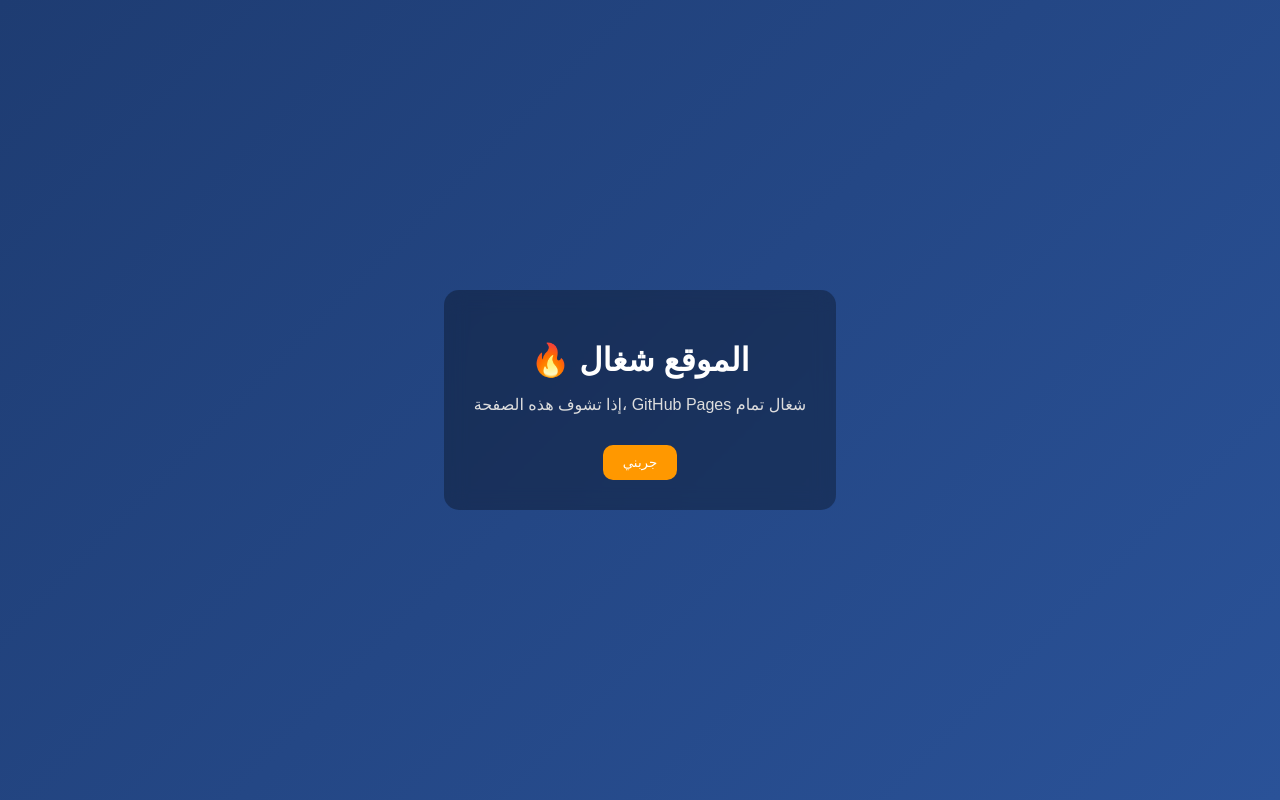
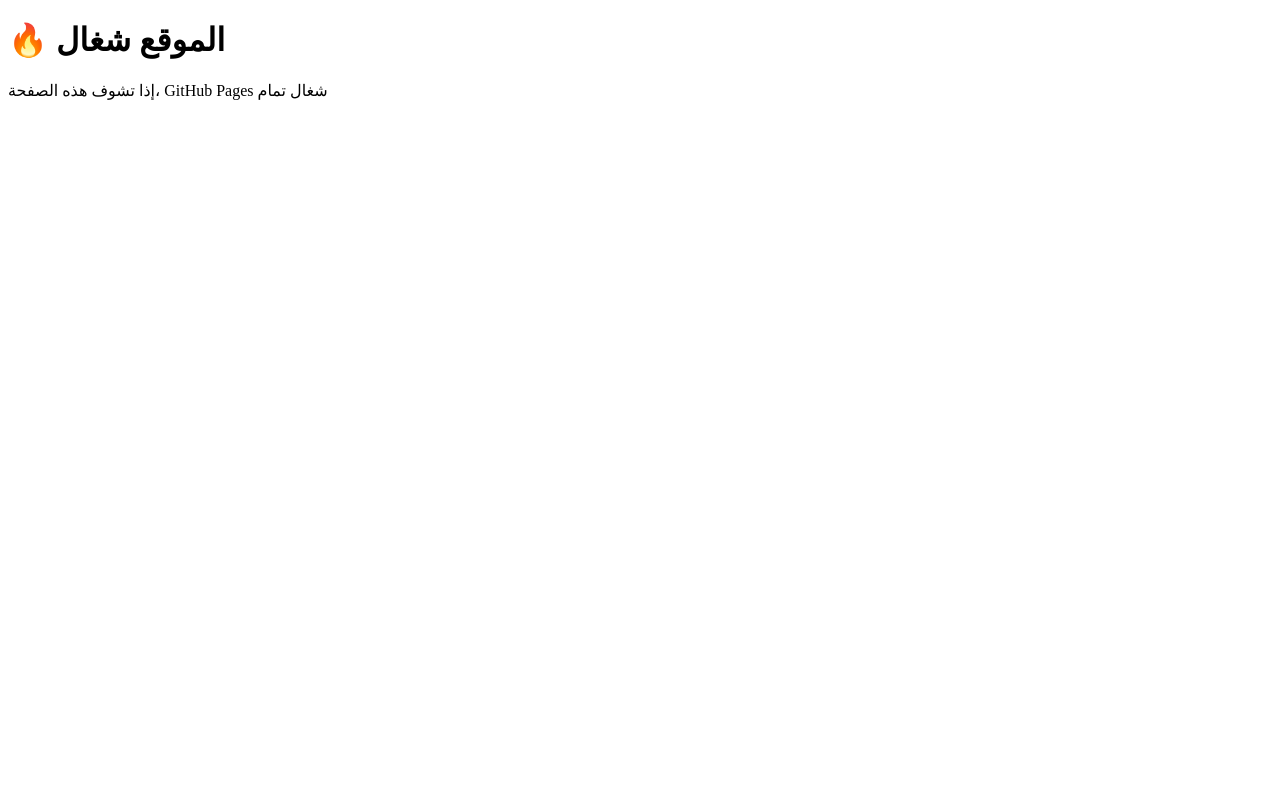
Before and after one commit to jehadalbod-source/Tee, a plain HTML site: page index.html in a window 1280 px wide. Drawn offline with Linux system fonts and the light colour scheme.

Commit message:
Simplify index.html by removing styles and button
Removed styles and button from the HTML structure.

```diff
--- a/index.html
+++ b/index.html
@@ -5,56 +5,14 @@
   <meta name="viewport" content="width=device-width, initial-scale=1.0">
   <title>Test Page</title>
 
-  <style>
-    body {
-      margin: 0;
-      font-family: Arial;
-      background: linear-gradient(135deg, #1e3c72, #2a5298);
-      display: flex;
-      justify-content: center;
-      align-items: center;
-      height: 100vh;
-      color: white;
-    }
-
-    .box {
-      text-align: center;
-      background: rgba(0,0,0,0.3);
-      padding: 30px;
-      border-radius: 15px;
-      backdrop-filter: blur(10px);
-    }
-
-    h1 {
-      margin-bottom: 10px;
-    }
-
-    p {
-      color: #ddd;
-    }
-
-    button {
-      margin-top: 15px;
-      padding: 10px 20px;
-      border: none;
-      background: #ff9800;
-      color: white;
-      border-radius: 10px;
-      cursor: pointer;
-    }
-
-    button:hover {
-      background: #e68900;
-    }
-  </style>
-</head>
+  </head>
 
 <body>
 
-  <div class="box">
+  <div>
     <h1>🔥 الموقع شغال</h1>
     <p>إذا تشوف هذه الصفحة، GitHub Pages شغال تمام</p>
-    <button onclick="alert('تمام 100%')">جربني</button>
+
   </div>
 
 </body>
```
